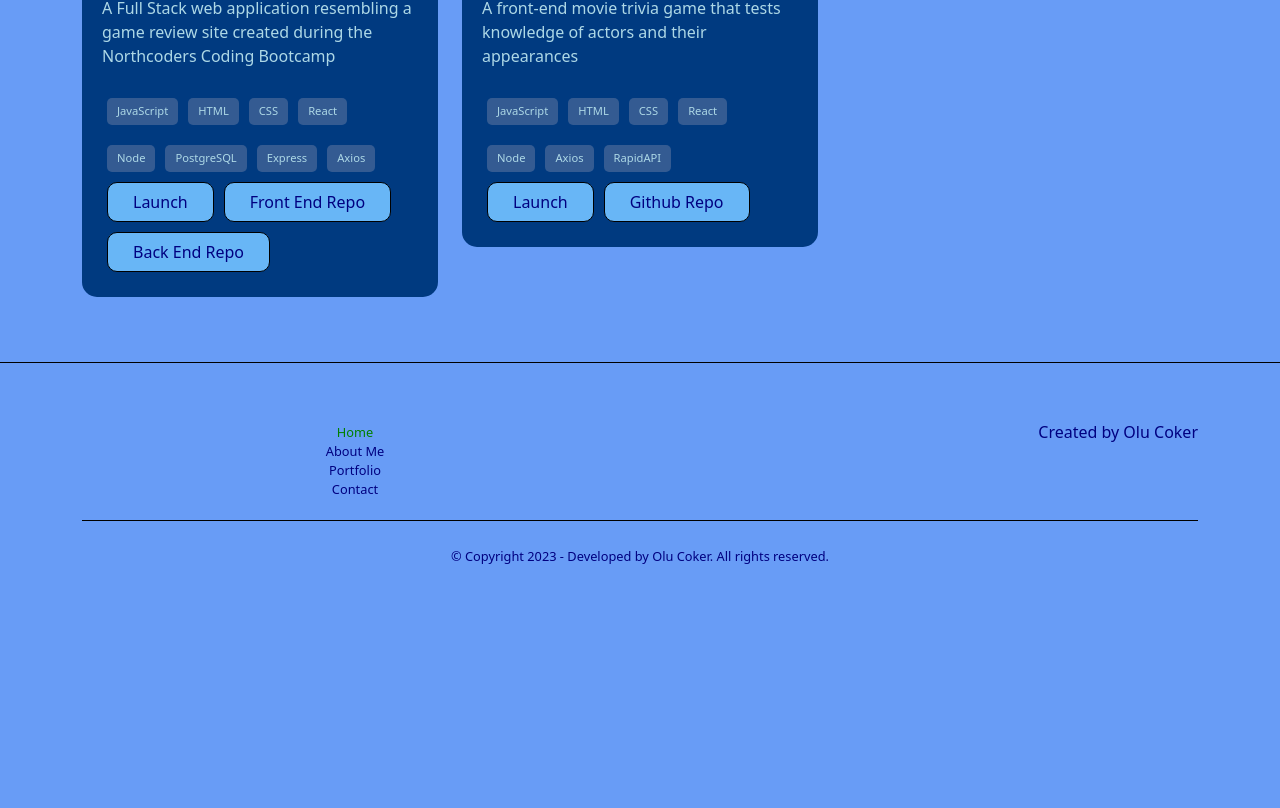
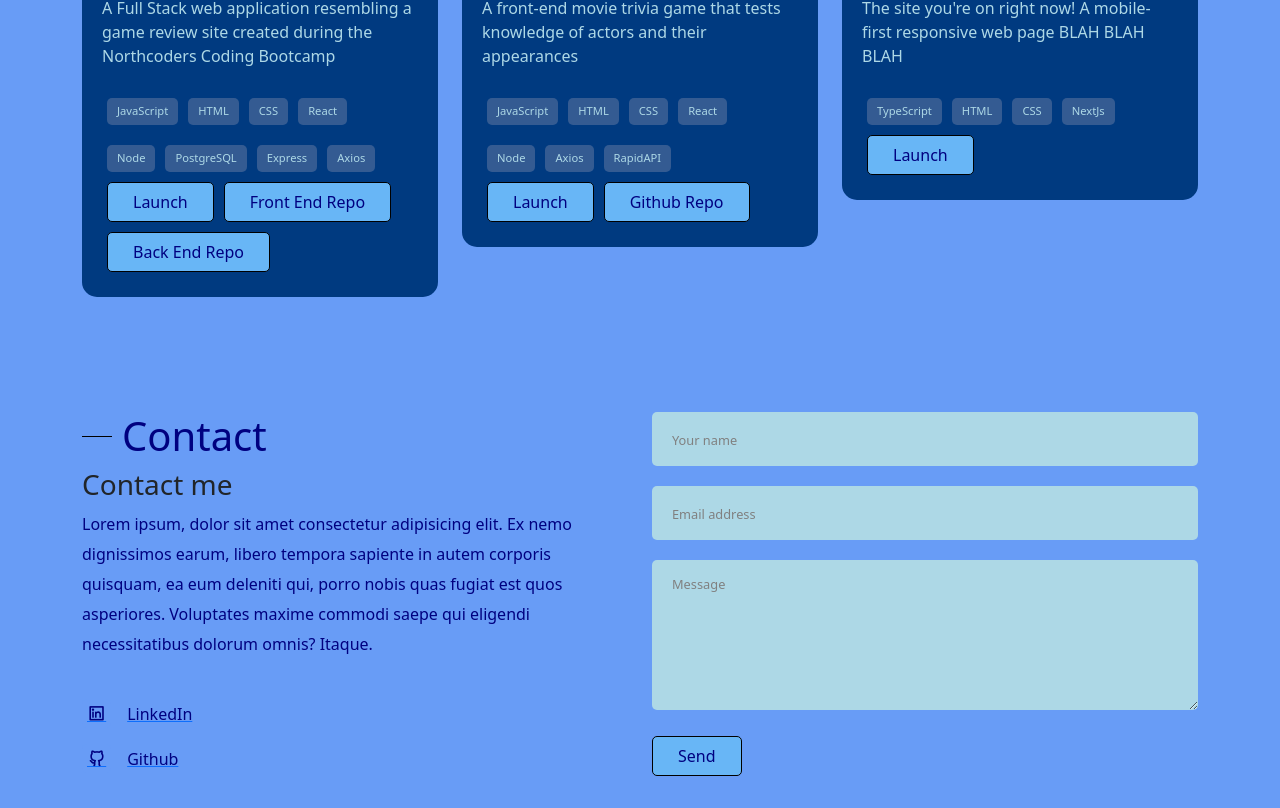
Before and after one commit to OluC94/portfolio-nextjs, a Next.js app: page / in a window 1280 px wide. Shown: the part 1252-2060 px from the top of the page. Before the commit the page ends 1849 px from the top, so only its background shows below. Built offline with nearby package versions, Linux system fonts and the light colour scheme.

Commit message:
setup contact section

```diff
--- /dev/null
+++ b/components/UI/Contact.tsx
@@ -0,0 +1,56 @@
+import React from "react";
+import { Container, Row, Col } from "reactstrap";
+import Link from "next/link";
+import SectionSubtitle from "./SectionSubtitle";
+import classes from "@/styles/contact.module.css";
+import Form from "./Form";
+
+const Contact = () => {
+  return (
+    <section className={`region ${classes.contact}`} id="contact">
+      <Container>
+        <Row>
+          <Col lg="6" md="6">
+            <SectionSubtitle subtitle="Contact" />
+            <h3>Contact me</h3>
+            <p>
+              Lorem ipsum, dolor sit amet consectetur adipisicing elit. Ex nemo
+              dignissimos earum, libero tempora sapiente in autem corporis
+              quisquam, ea eum deleniti qui, porro nobis quas fugiat est quos
+              asperiores. Voluptates maxime commodi saepe qui eligendi
+              necessitatibus dolorum omnis? Itaque.
+            </p>
+
+            <section className={`${classes.contact_info_list}`}>
+              <Link
+                href="https://www.linkedin.com/in/oluwole-coker-921697144/"
+                target="_blank"
+              >
+                <section className={`${classes.contact_list_item}`}>
+                  <span>
+                    <i className="ri-linkedin-box-line"></i>
+                  </span>
+                  <p>LinkedIn</p>
+                </section>
+              </Link>
+              <Link href="https://github.com/OluC94" target="_blank">
+                <section className={`${classes.contact_list_item}`}>
+                  <span>
+                    <i className="ri-github-line"></i>
+                  </span>
+                  <p>Github</p>
+                </section>
+              </Link>
+            </section>
+          </Col>
+
+          <Col lg="6" md="6">
+            <Form />
+          </Col>
+        </Row>
+      </Container>
+    </section>
+  );
+};
+
+export default Contact;
--- /dev/null
+++ b/components/UI/Form.tsx
@@ -0,0 +1,28 @@
+import React from "react";
+import classes from "@/styles/form.module.css";
+
+const Form = () => {
+  const handleSubmit = (e: any) => {
+    e.preventDefault();
+  };
+
+  return (
+    <form className={`${classes.form}`}>
+      <section className={`${classes.form_group}`}>
+        <input type="text" placeholder="Your name" required />
+      </section>
+      <section className={`${classes.form_group}`}>
+        <input type="email" placeholder="Email address" required />
+      </section>
+      <section className={`${classes.form_group}`}>
+        <textarea rows={5} placeholder="Message" required />
+      </section>
+
+      <button className="primary_button" type="submit" onSubmit={handleSubmit}>
+        Send
+      </button>
+    </form>
+  );
+};
+
+export default Form;
--- a/components/UI/Portfolio.tsx
+++ b/components/UI/Portfolio.tsx
@@ -11,7 +11,7 @@ const Portfolio = () => {
       <Container>
         <Row>
           <Col lg="6" md="6" className="mb-5">
-            <SectionSubtitle subtitle="My Portfolio" />
+            <SectionSubtitle subtitle="My portfolio" />
             <h4 className="mt-4">My portfolio</h4>
           </Col>
 
--- a/components/data/portfolio.ts
+++ b/components/data/portfolio.ts
@@ -53,6 +53,18 @@ const portfolioData: PortfolioData[] = [
     feRepoUrl: "https://github.com/OluC94/movie-game-react/",
     beRepoUrl: "",
   },
+  {
+    id: "03",
+    title: "My Portfolio Website",
+    category: "Web App",
+    summary:
+      "The site you're on right now! A mobile-first responsive web page BLAH BLAH BLAH",
+    techStack: ["TypeScript", "HTML", "CSS", "NextJs"],
+    keyword: ["Front-end", "Web App", "UI-UX"],
+    liveUrl: "",
+    feRepoUrl: "",
+    beRepoUrl: "",
+  },
 ];
 
 export default portfolioData;
--- a/pages/index.tsx
+++ b/pages/index.tsx
@@ -3,6 +3,7 @@ import Hello from "@/components/UI/Hello";
 import AboutMe from "@/components/UI/AboutMe";
 import { Fragment } from "react";
 import Portfolio from "@/components/UI/Portfolio";
+import Contact from "@/components/UI/Contact";
 
 const inter = Inter({ subsets: ["latin"] });
 
@@ -12,6 +13,7 @@ export default function Home() {
       <Hello />
       <AboutMe />
       <Portfolio />
+      <Contact />
     </Fragment>
   );
 }
--- /dev/null
+++ b/styles/contact.module.css
@@ -0,0 +1,27 @@
+.contact {
+  padding-bottom: 60px;
+}
+
+.contact_info_list {
+  list-style: none;
+  padding-left: 0;
+  margin-top: 40px;
+}
+
+.contact_list_item {
+  display: flex;
+  align-items: center;
+  margin-bottom: 15px;
+  column-gap: 1rem;
+}
+.contact_list_item p {
+  margin-bottom: 0;
+}
+
+.contact_list_item span i {
+  color: navy;
+  font-size: 1.2rem;
+  padding: 5px;
+  border-radius: 5px;
+  background: "808dad68";
+}
--- /dev/null
+++ b/styles/form.module.css
@@ -0,0 +1,21 @@
+.form_group input,
+.form_group textarea {
+  width: 100%;
+  border: none;
+  outline: none;
+  background: lightblue;
+  color: navy;
+  padding: 15px 20px;
+  border-radius: 5px;
+  margin-bottom: 20px;
+}
+
+.form_group input::placeholder,
+.form_group textarea::placeholder {
+  font-size: 0.8rem;
+  color: grey;
+}
+
+.form button {
+  color: navy;
+}
--- a/styles/globals.css
+++ b/styles/globals.css
@@ -112,7 +112,7 @@ footer {
   background: rgb(104, 182, 246) !important;
   padding: 7px 25px !important;
   border: 1px solid black !important;
-  border-radius: 10px;
+  border-radius: 5px;
 }
 
 .primary_button a {
```
Also changed, not shown: components/Header/Header.tsx (+22 -1 lines).
